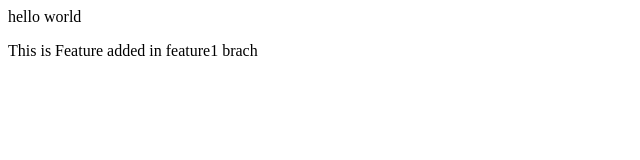
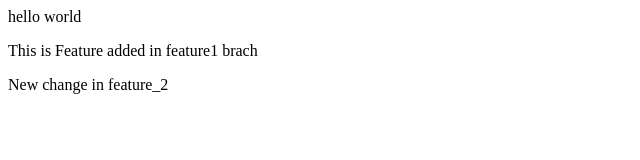
Before and after one commit to Darshchavan/demo-project, a plain HTML site: page index.html in a window 1280 px wide. Shown: the whole page, without its empty margins (0-640 px from the left). Drawn offline with Linux system fonts and the light colour scheme.

Commit message:
Update index.html
change1

```diff
--- a/index.html
+++ b/index.html
@@ -1,2 +1,3 @@
 <p>hello world</p>
 <p>This is Feature added in feature1 brach </p>
+<p>New change in feature_2</p>
```
